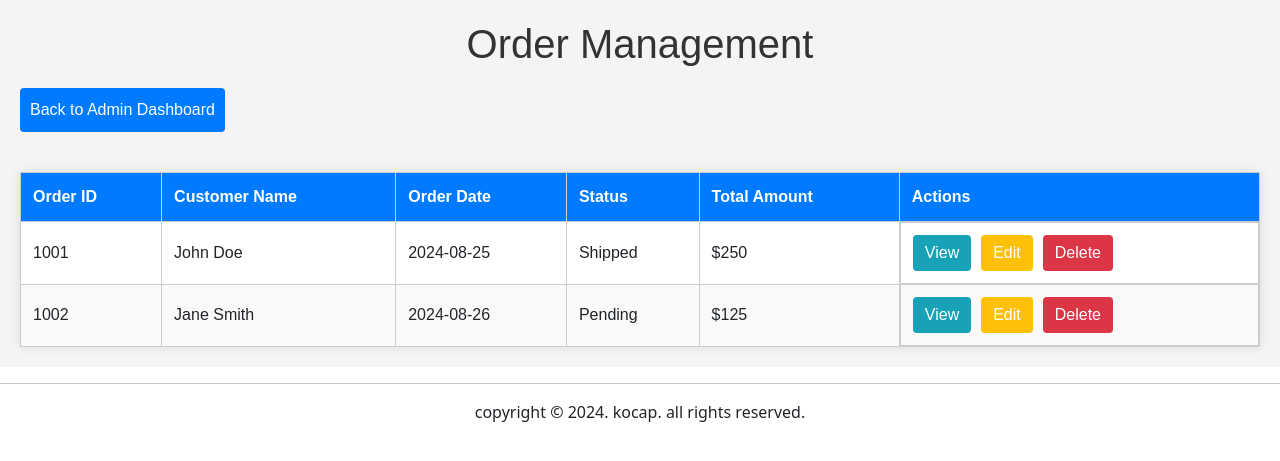
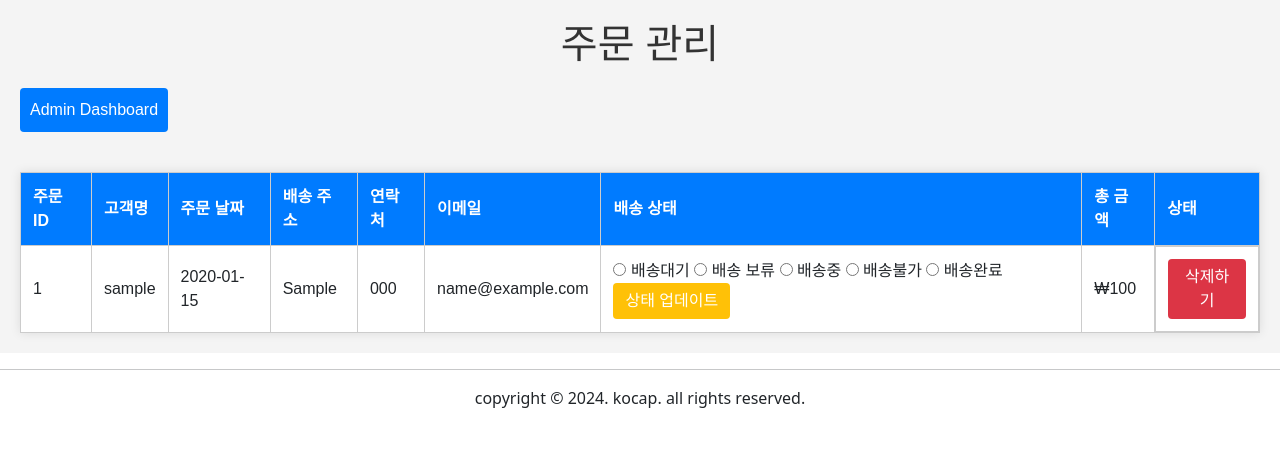
Before and after one commit to yoon741/teamProject, a FastAPI app: page /admin/mgorder in a window 1280 px wide. Shown: the part 100-561 px from the top of the page. Run offline with FastAPI, Linux system fonts and the light colour scheme; the visitor is signed in with stand-in values (Sample User, id 1); tables that the repository leaves empty hold one stand-in row (values such as "Sample post").

Commit message:
admin 개선

```diff
--- a/views/templates/admin/mgorder.html
+++ b/views/templates/admin/mgorder.html
@@ -88,46 +88,65 @@ Order Management
 
 {% block main %}
 <div class="order-management-page">
-    <h1>Order Management</h1>
-    <a href="/admin/admin" class="back-to-dashboard">Back to Admin Dashboard</a>
+    <h1>주문 관리</h1>
+    <a href="/admin/admin" class="back-to-dashboard">Admin Dashboard</a>
     <table>
         <thead>
         <tr>
-            <th>Order ID</th>
-            <th>Customer Name</th>
-            <th>Order Date</th>
-            <th>Status</th>
-            <th>Total Amount</th>
-            <th>Actions</th>
+            <th>주문 ID</th>
+            <th>고객명</th>
+            <th>주문 날짜</th>
+            <th>배송 주소</th>
+            <th>연락처</th>
+            <th>이메일</th>
+            <th>배송 상태</th>
+            <th>총 금액</th>
+            <th>상태</th>
         </tr>
         </thead>
         <tbody>
-        <!-- Sample Data Row -->
+        {% for order in orders %}
         <tr>
-            <td>1001</td>
-            <td>John Doe</td>
-            <td>2024-08-25</td>
-            <td>Shipped</td>
-            <td>$250</td>
+            <td>{{ order.omno }}</td>
+            <td>{{ order.member.username }}</td>
+            <td>{{ order.regdate.strftime('%Y-%m-%d') }}</td>
+            <td>{{ order.addr }}</td>
+            <td>{{ order.phone }}</td>
+            <td>{{ order.member.email }}</td>
+            <td>
+                <form action="/admin/updateShippingStatus/{{ order.omno }}" method="post">
+                    <input type="hidden" name="order_id" value="{{ order.omno }}">
+                    <label>
+                        <input type="radio" name="shipping_status" value="배송대기" {% if order.shipping_status == '배송대기' %}checked{% endif %}>
+                        배송대기
+                    </label>
+                    <label>
+                        <input type="radio" name="shipping_status" value="배송 보류" {% if order.shipping_status == '배송 보류' %}checked{% endif %}>
+                        배송 보류
+                    </label>
+                    <label>
+                        <input type="radio" name="shipping_status" value="배송중" {% if order.shipping_status == '배송중' %}checked{% endif %}>
+                        배송중
+                    </label>
+                    <label>
+                        <input type="radio" name="shipping_status" value="배송불가" {% if order.shipping_status == '배송불가' %}checked{% endif %}>
+                        배송불가
+                    </label>
+                    <label>
+                        <input type="radio" name="shipping_status" value="배송완료" {% if order.shipping_status == '배송완료' %}checked{% endif %}>
+                        배송완료
+                    </label>
+                    <button type="submit" class="btn btn-edit">상태 업데이트</button>
+                </form>
+            </td>
+            <td>₩{{ "{:,}".format(order.qty * order.price) }}</td>
             <td class="action-btns">
-                <button class="btn btn-view">View</button>
-                <button class="btn btn-edit">Edit</button>
-                <button class="btn btn-delete">Delete</button>
+                <form action="/admin/deleteorder/{{ order.omno }}" method="post" onsubmit="return confirm('정말 삭제하시겠습니까?');">
+                    <button class="btn btn-delete" type="submit">삭제하기</button>
+                </form>
             </td>
         </tr>
-        <tr>
-            <td>1002</td>
-            <td>Jane Smith</td>
-            <td>2024-08-26</td>
-            <td>Pending</td>
-            <td>$125</td>
-            <td class="action-btns">
-                <button class="btn btn-view">View</button>
-                <button class="btn btn-edit">Edit</button>
-                <button class="btn btn-delete">Delete</button>
-            </td>
-        </tr>
-        <!-- More rows as needed -->
+        {% endfor %}
         </tbody>
     </table>
 </div>
```
